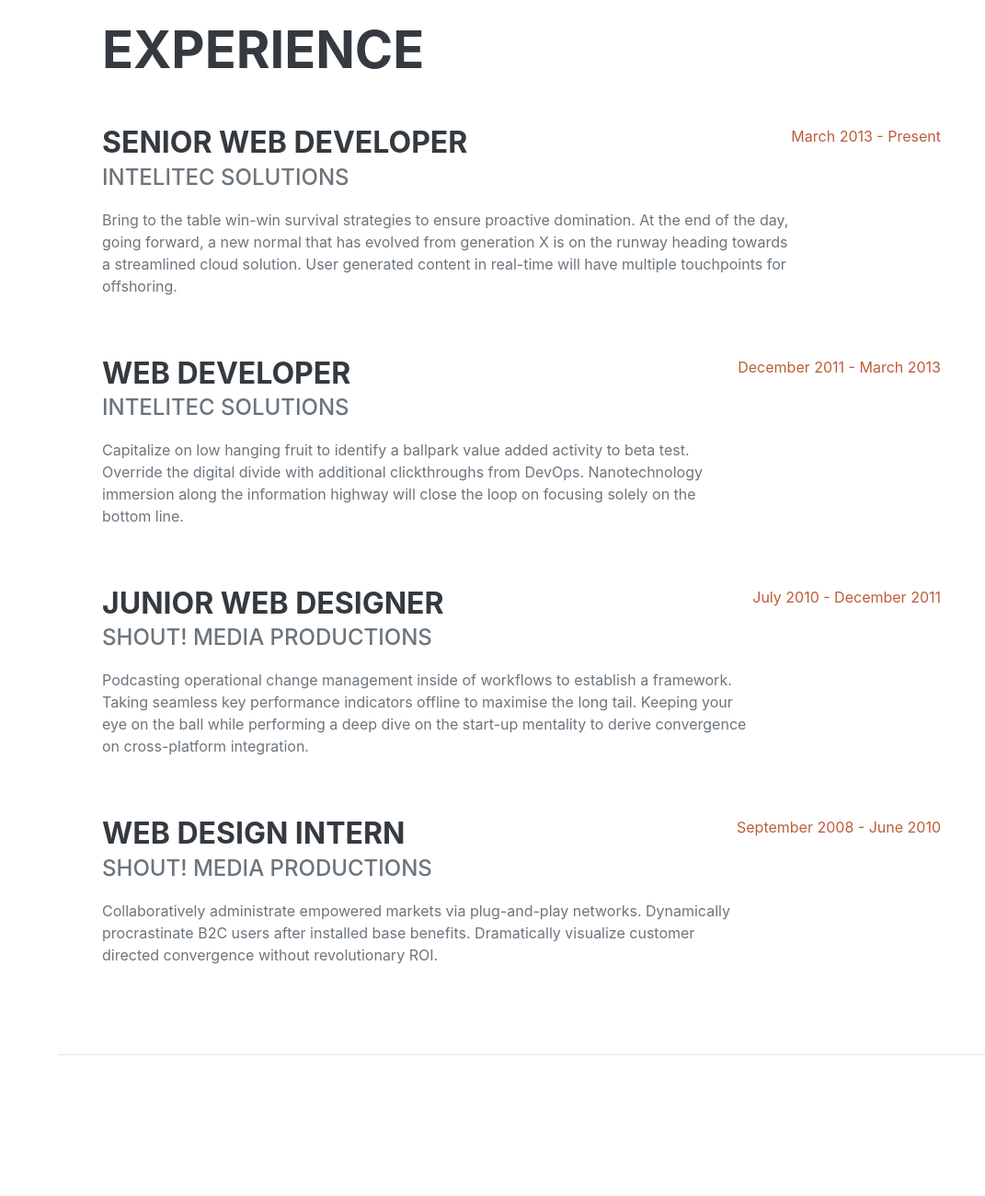
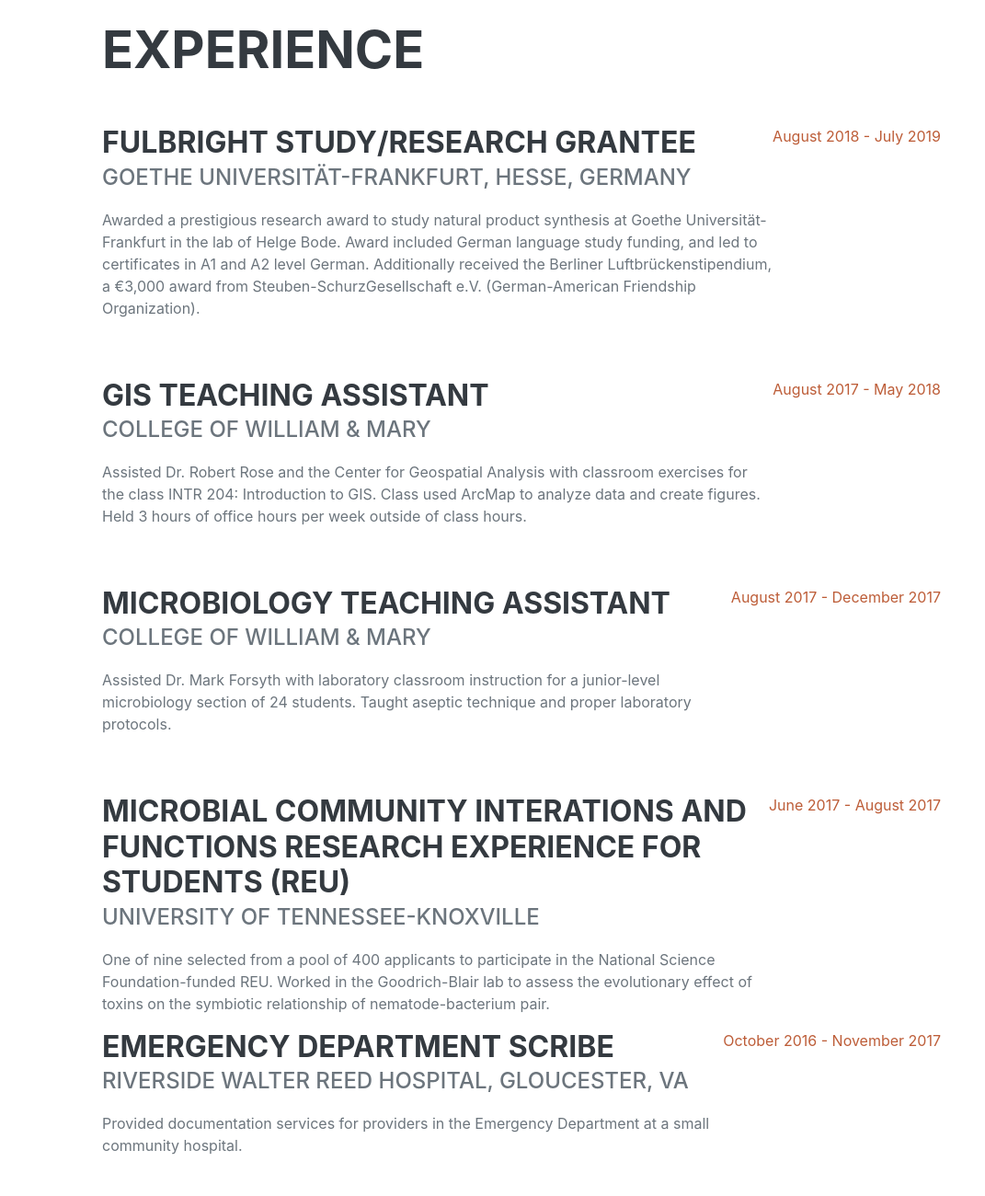
Before and after one commit to ElizabethRansone/elizabethransone.github.io, a plain HTML site: page index.html in a window 1280 px wide. Shown: the part 860-2160 px from the top of the page at 92% size, without its empty margins (209-1280 px from the left). Drawn offline with nearby package versions, Linux system fonts and the light colour scheme; a web font is replaced by a local one.

Commit message:
Update index.html

```diff
--- a/index.html
+++ b/index.html
@@ -62,35 +62,43 @@
                     <h2 class="mb-5">Experience</h2>
                     <div class="d-flex flex-column flex-md-row justify-content-between mb-5">
                         <div class="flex-grow-1">
-                            <h3 class="mb-0">Senior Web Developer</h3>
-                            <div class="subheading mb-3">Intelitec Solutions</div>
-                            <p>Bring to the table win-win survival strategies to ensure proactive domination. At the end of the day, going forward, a new normal that has evolved from generation X is on the runway heading towards a streamlined cloud solution. User generated content in real-time will have multiple touchpoints for offshoring.</p>
+                            <h3 class="mb-0">Fulbright Study/Research Grantee</h3>
+                            <div class="subheading mb-3">Goethe Universität-Frankfurt, Hesse, Germany</div>
+                            <p>Awarded a prestigious research award to study natural product synthesis at Goethe Universität-Frankfurt in the lab of Helge Bode. Award included German language study funding, and led to certificates in A1 and A2 level German. Additionally received the Berliner Luftbrückenstipendium, a €3,000 award from Steuben-SchurzGesellschaft e.V. (German-American Friendship Organization).</p>
                         </div>
-                        <div class="flex-shrink-0"><span class="text-primary">March 2013 - Present</span></div>
+                        <div class="flex-shrink-0"><span class="text-primary">August 2018 - July 2019</span></div>
                     </div>
                     <div class="d-flex flex-column flex-md-row justify-content-between mb-5">
                         <div class="flex-grow-1">
-                            <h3 class="mb-0">Web Developer</h3>
-                            <div class="subheading mb-3">Intelitec Solutions</div>
-                            <p>Capitalize on low hanging fruit to identify a ballpark value added activity to beta test. Override the digital divide with additional clickthroughs from DevOps. Nanotechnology immersion along the information highway will close the loop on focusing solely on the bottom line.</p>
+                            <h3 class="mb-0">GIS Teaching Assistant</h3>
+                            <div class="subheading mb-3">College of William & Mary</div>
+                            <p>Assisted Dr. Robert Rose and the Center for Geospatial Analysis with classroom exercises for the class INTR 204: Introduction to GIS. Class used ArcMap to analyze data and create figures. Held 3 hours of office hours per week outside of class hours.</p>
                         </div>
-                        <div class="flex-shrink-0"><span class="text-primary">December 2011 - March 2013</span></div>
+                        <div class="flex-shrink-0"><span class="text-primary">August 2017 - May 2018</span></div>
                     </div>
                     <div class="d-flex flex-column flex-md-row justify-content-between mb-5">
                         <div class="flex-grow-1">
-                            <h3 class="mb-0">Junior Web Designer</h3>
-                            <div class="subheading mb-3">Shout! Media Productions</div>
-                            <p>Podcasting operational change management inside of workflows to establish a framework. Taking seamless key performance indicators offline to maximise the long tail. Keeping your eye on the ball while performing a deep dive on the start-up mentality to derive convergence on cross-platform integration.</p>
+                            <h3 class="mb-0">Microbiology Teaching Assistant</h3>
+                            <div class="subheading mb-3">College of William & Mary</div>
+                            <p>Assisted Dr. Mark Forsyth with laboratory classroom instruction for a junior-level microbiology section of 24 students. Taught aseptic technique and proper laboratory protocols.</p>
                         </div>
-                        <div class="flex-shrink-0"><span class="text-primary">July 2010 - December 2011</span></div>
+                        <div class="flex-shrink-0"><span class="text-primary">August 2017 - December 2017</span></div>
                     </div>
                     <div class="d-flex flex-column flex-md-row justify-content-between">
                         <div class="flex-grow-1">
-                            <h3 class="mb-0">Web Design Intern</h3>
-                            <div class="subheading mb-3">Shout! Media Productions</div>
-                            <p>Collaboratively administrate empowered markets via plug-and-play networks. Dynamically procrastinate B2C users after installed base benefits. Dramatically visualize customer directed convergence without revolutionary ROI.</p>
+                            <h3 class="mb-0">Microbial Community Interations and Functions Research Experience for Students (REU)</h3>
+                            <div class="subheading mb-3">University of Tennessee-Knoxville</div>
+                            <p>One of nine selected from a pool of 400 applicants to participate in the National Science Foundation-funded REU. Worked in the Goodrich-Blair lab to assess the evolutionary effect of toxins on the symbiotic relationship of nematode-bacterium pair.</p>
                         </div>
-                        <div class="flex-shrink-0"><span class="text-primary">September 2008 - June 2010</span></div>
+                        <div class="flex-shrink-0"><span class="text-primary">June 2017 - August 2017</span></div>
+                    </div>
+                    <div class="d-flex flex-column flex-md-row justify-content-between">
+                        <div class="flex-grow-1">
+                            <h3 class="mb-0">Emergency Department Scribe</h3>
+                            <div class="subheading mb-3">Riverside Walter Reed Hospital, Gloucester, VA</div>
+                            <p>Provided documentation services for providers in the Emergency Department at a small community hospital.</p>
+                        </div>
+                        <div class="flex-shrink-0"><span class="text-primary">October 2016 - November 2017</span></div>
                     </div>
                 </div>
             </section>
```
